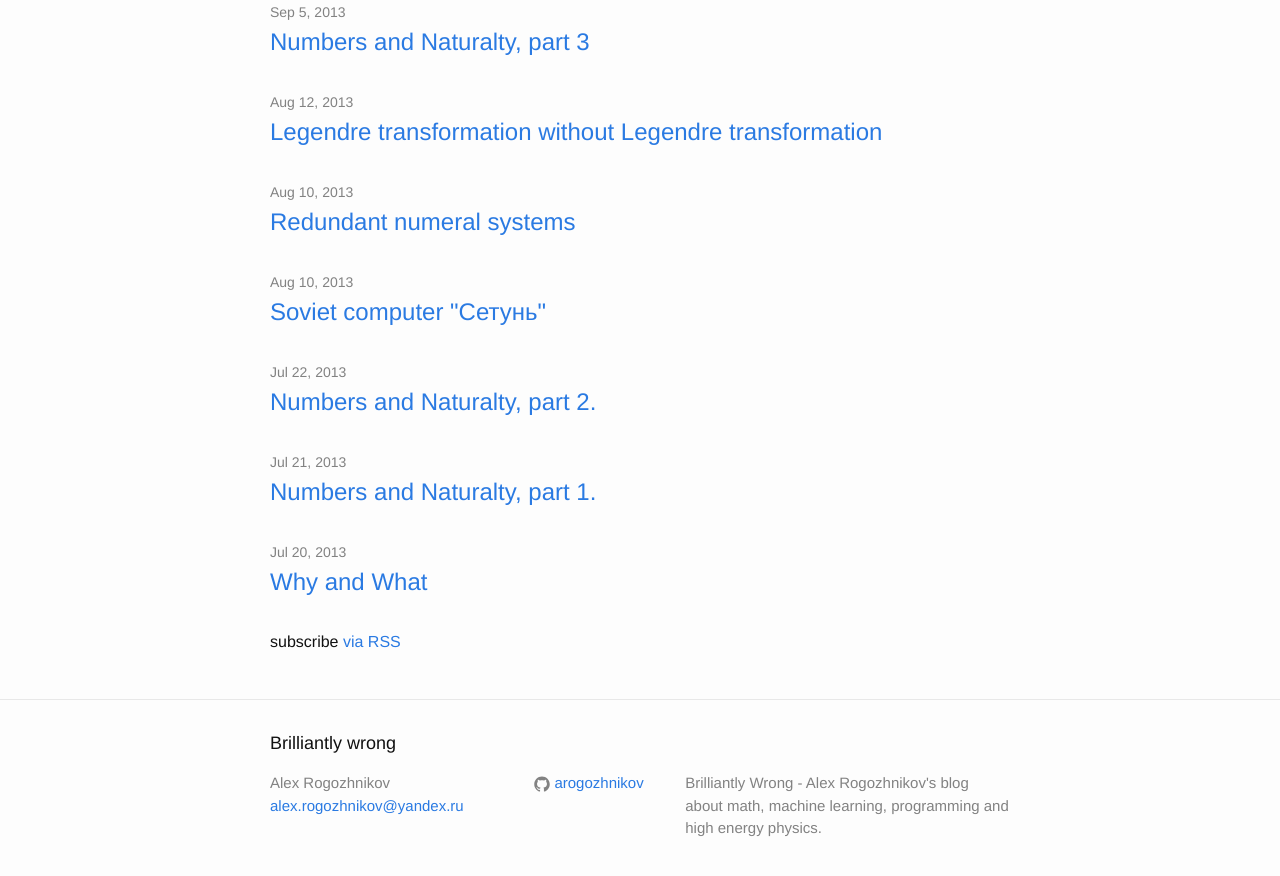
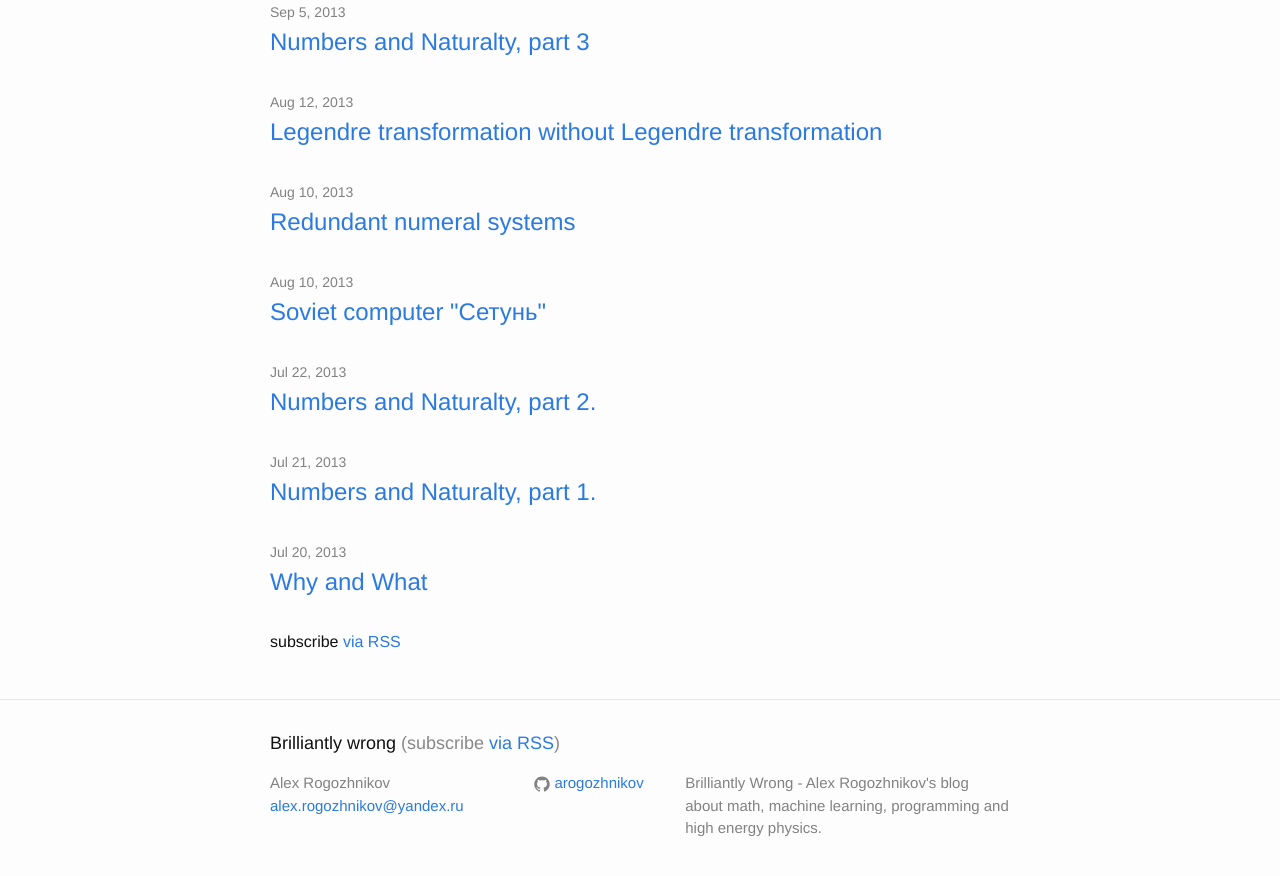
Before and after one commit to arogozhnikov/arogozhnikov.github.io, a Jekyll site: the page built from index.html, in a window 1280 px wide and 900 px high, scrolled down 4243 px. Shown: the top 876 px of the window. Built offline with Jekyll 4.4.1, drawn with Linux system fonts in a browser that asks for light colours.

Commit message:
added footer

```diff
--- a/_includes/footer.html
+++ b/_includes/footer.html
@@ -2,7 +2,7 @@
 
   <div class="wrapper">
 
-    <h2 class="footer-heading">{{ site.title }}</h2>
+    <h2 class="footer-heading">{{ site.title }} <span style="color: #888;">(subscribe <a href="{{ "/feed.xml" | prepend: site.baseurl }}">via RSS</a>)</span></h2>
 
     <div class="footer-col-wrapper">
       <div class="footer-col  footer-col-1">
```
